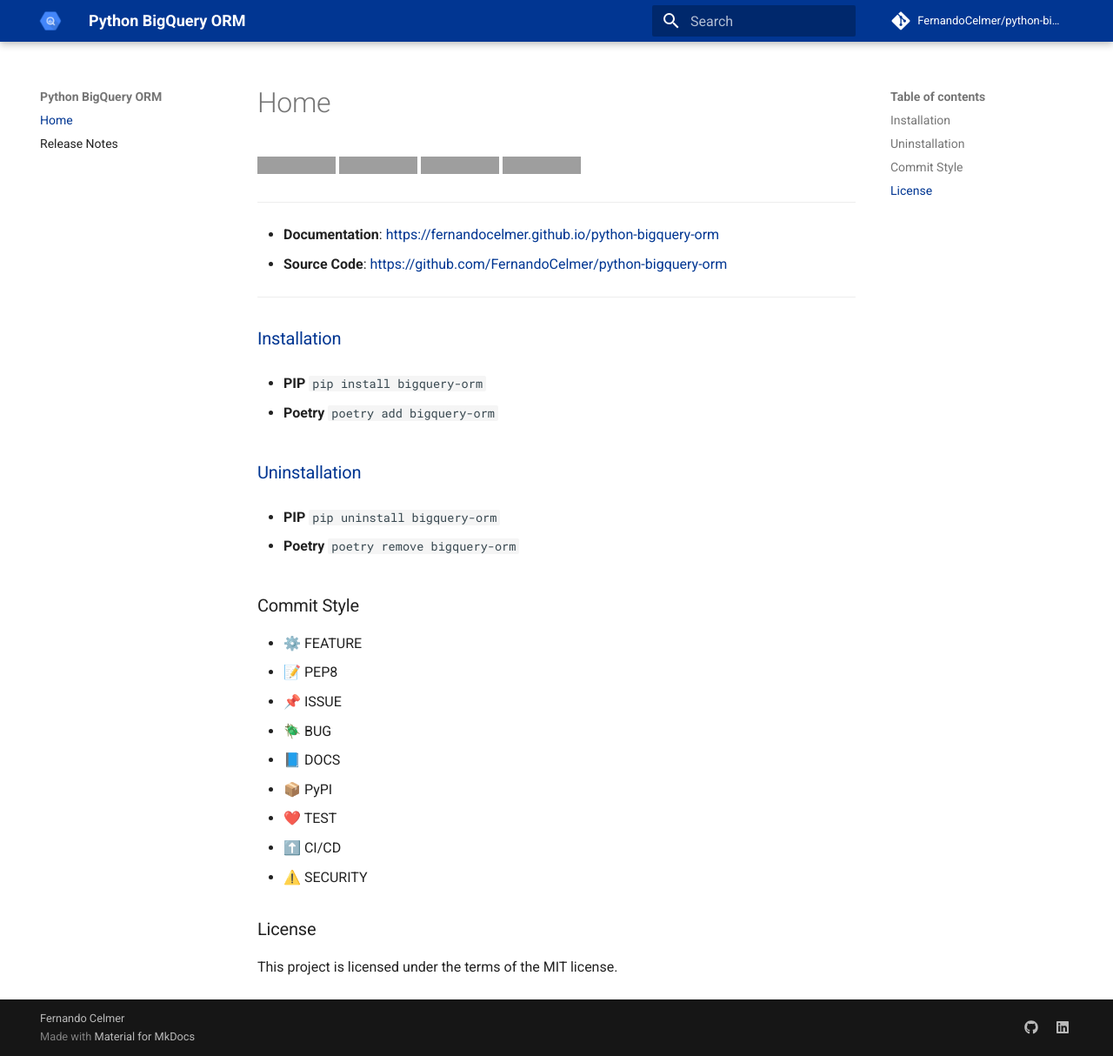
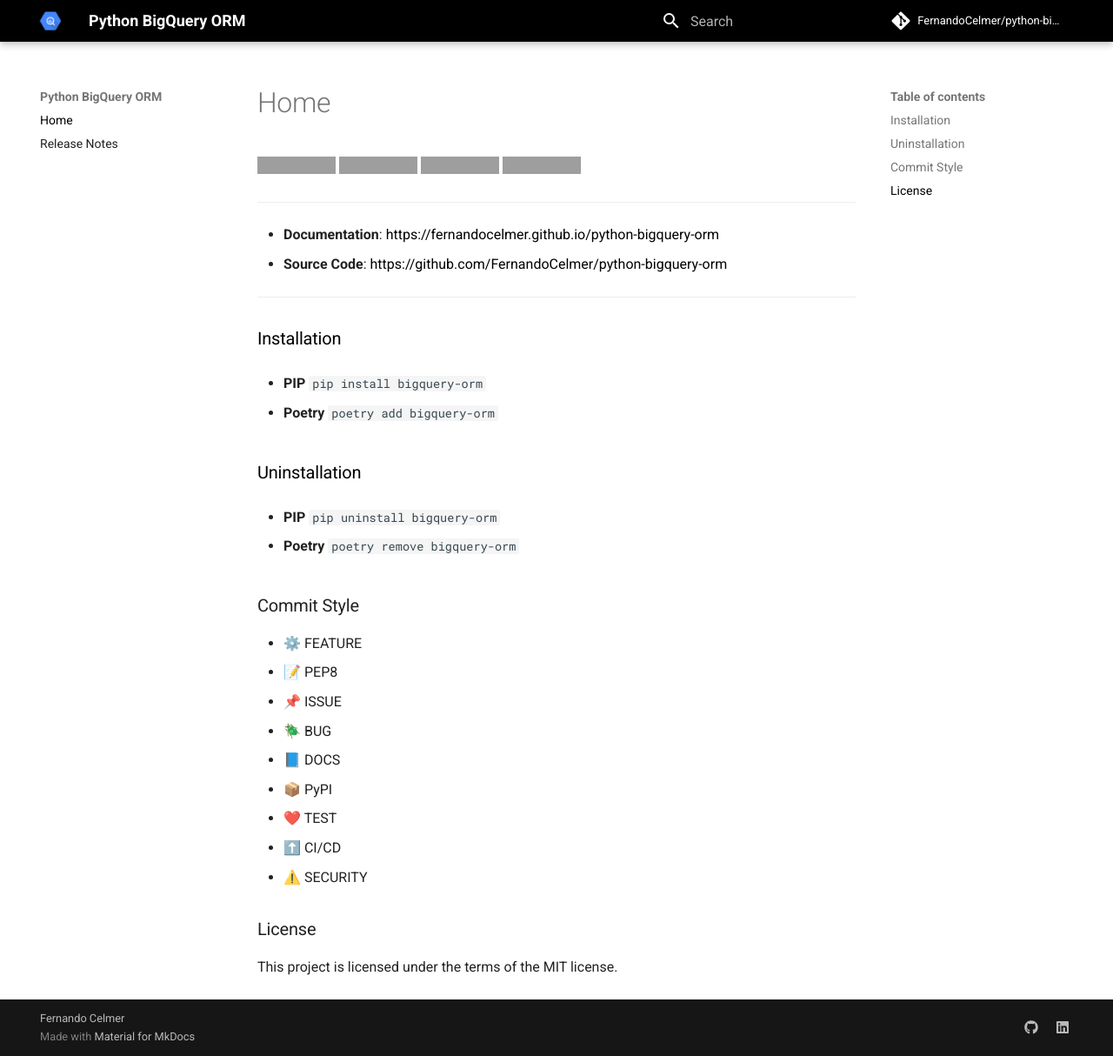
Before and after one commit to FernandoCelmer/python-bigquery-orm, an MkDocs documentation site: the page built from docs/index.md, in a window 1280 px wide and 1214 px high. Shown: the whole window at 87% size. Built offline with MkDocs 1.6.1 and Material for MkDocs 9.7.7, drawn with Linux system fonts in a browser that asks for light colours; comment, search, counter and statistics services are not loaded; grey boxes are pictures that could not be loaded.

Commit message:
📘 DOCS: Update

```diff
--- a/docs/stylesheets/extra.css
+++ b/docs/stylesheets/extra.css
@@ -1,5 +1,5 @@
 :root {
-    --md-primary-fg-color: #013692;
-    --md-primary-fg-color--light: #000000b7;
-    --md-primary-fg-color--dark: #013692;
+    --md-primary-fg-color: #000000;
+    --md-primary-fg-color--light: hsla(0, 0%, 0%, 0.718);
+    --md-primary-fg-color--dark: #000000;
 }
```
